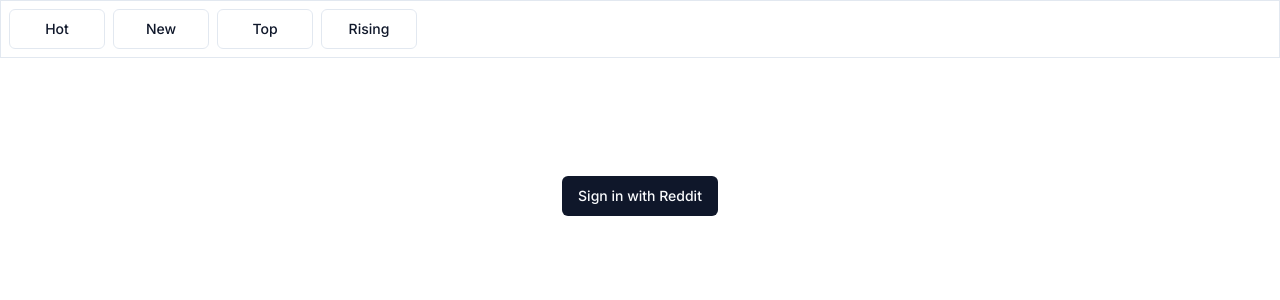
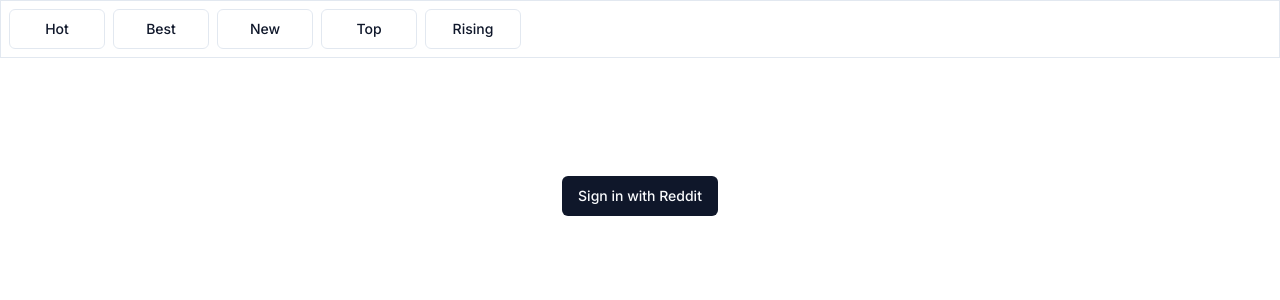
Before and after one commit to eyenalxai/chhiar-rawh, a Next.js app: page /sign-in in a window 1280 px wide. Shown: the top 300 px of the page. Built offline with nearby package versions, Linux system fonts and the light colour scheme; no server answers.

Commit message:
feat: add "best" as a valid post type
This commit introduces "best" as a new valid post type across multiple components and type definitions. It ensures that requests for this type are properly handled, along with updating the navigation rendering for complete site coverage.

```diff
--- a/app/[type]/page.tsx
+++ b/app/[type]/page.tsx
@@ -14,7 +14,7 @@
 
 	const type = params.type as PostsType
 
-	if (type !== "hot" && type !== "new" && type !== "top" && type !== "rising") redirect("/hot")
+	if (type !== "hot" && type !== "new" && type !== "best" && type !== "top" && type !== "rising") redirect("/hot")
 
 	await queryClient.prefetchQuery({
 		queryKey: [type],
--- a/app/api/posts/[type]/route.ts
+++ b/app/api/posts/[type]/route.ts
@@ -10,7 +10,7 @@
 
 	const type = params.type as PostsType
 
-	if (type !== "hot" && type !== "new" && type !== "top" && type !== "rising")
+	if (type !== "hot" && type !== "new" && type !== "best" && type !== "top" && type !== "rising")
 		return new NextResponse("Not Found", { status: 404 })
 
 	const { searchParams } = new URL(request.url)
--- a/components/navigation/navigation.tsx
+++ b/components/navigation/navigation.tsx
@@ -8,9 +8,22 @@
 	const pathname = usePathname()
 
 	return (
-		<div className={cn("fixed", "w-full", "flex", "justify-start", "p-2", "border", "backdrop-blur-xl", "z-50")}>
+		<div
+			className={cn(
+				"fixed",
+				"w-full",
+				"flex",
+				"justify-start",
+				"p-2",
+				"border",
+				"backdrop-blur-xl",
+				"z-50",
+				"overflow-x-scroll"
+			)}
+		>
 			<div className={cn("flex", "flex-row", "gap-2")}>
 				<NavigationButton path={"/hot"} text={"Hot"} isActive={pathname === "/hot"} />
+				<NavigationButton path={"/best"} text={"Best"} isActive={pathname === "/best"} />
 				<NavigationButton path={"/new"} text={"New"} isActive={pathname === "/new"} />
 				<NavigationButton path={"/top"} text={"Top"} isActive={pathname === "/top"} />
 				<NavigationButton path={"/rising"} text={"Rising"} isActive={pathname === "/rising"} />
--- a/types/reddit.ts
+++ b/types/reddit.ts
@@ -60,7 +60,7 @@
 }
 
 export type Thumbnail = "self" | "spoiler" | "default" | "nsfw" | string
-export type PostsType = "hot" | "new" | "top" | "rising"
+export type PostsType = "hot" | "new" | "best" | "top" | "rising"
 
 export interface RedditPostData extends RedditApiData {
 	all_awardings: RedditAward[]
```
